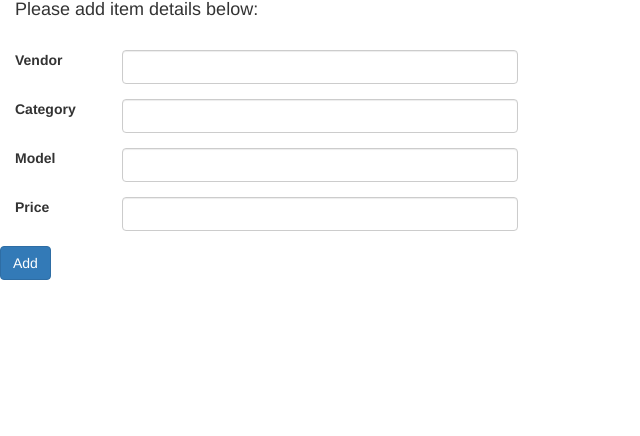
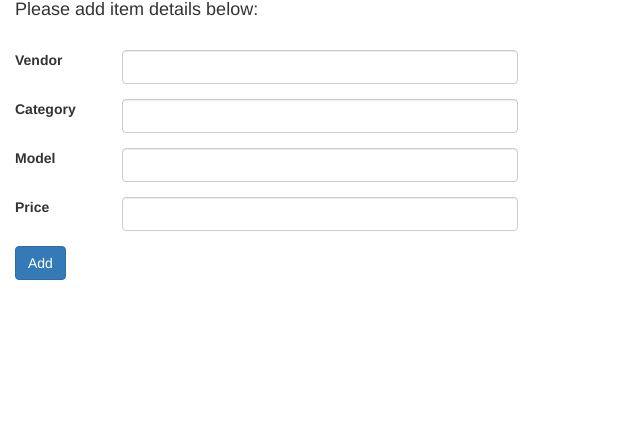
Before and after one commit to Nareshcbit/emarket, a Flask app: page /items_add in a window 1280 px wide. Shown: the part 82-518 px from the top of the page, without its empty margins (0-640 px from the left). Run offline with Flask 2, Linux system fonts and the light colour scheme; some libraries are stand-ins or nearby versions.

Commit message:
Input Form

```diff
--- a/app/templates/items_add.html
+++ b/app/templates/items_add.html
@@ -33,8 +33,8 @@
 	</div>
 
 
- 	<div class="form-group" align="text-center">
-		{{ form.submit(class="btn btn-primary") }}
+ 	<div class="form-group" >
+ 		<div class="col-sm-5"> {{ form.submit(class="btn btn-primary") }}  </div>
     </div>
 
   </form>
```
